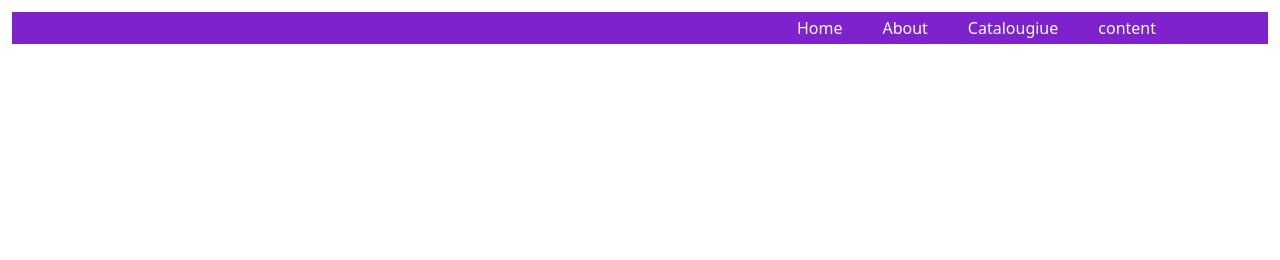
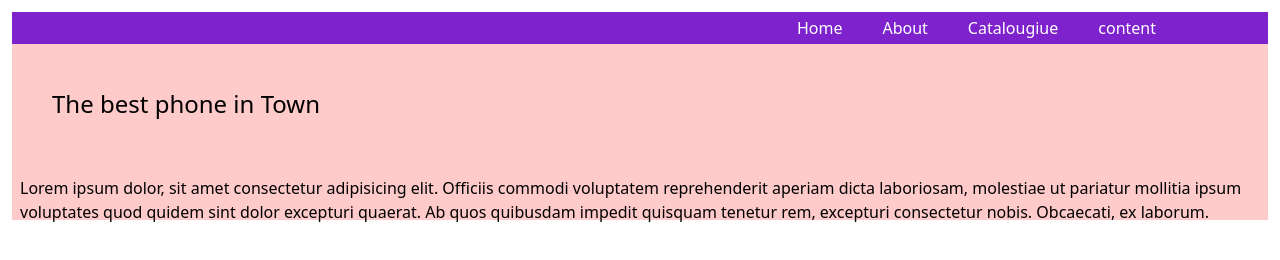
Before and after one commit to Ameyey/__Tailwind-CSS__, a plain HTML site: page index.html in a window 1280 px wide. Drawn offline with Linux system fonts and the light colour scheme.

Commit message:
create a min infrtion are

```diff
--- a/index.html
+++ b/index.html
@@ -6,12 +6,22 @@
   <title>Document</title>
   <link rel="stylesheet" href="output.css">
 </head>
-<body>
-  <ul class="m-3 flex space-x-10  bg-purple-700 px-28 py-1 text-white  justify-end">
+<body class="m-3">
+
+  <ul class="space-x-10  bg-purple-700 px-28 py-1 text-white flex justify-end">
     <li class="cursor-pointer">Home</li>
     <li class="cursor-pointer">About</li>
     <li class="cursor-pointer">Catalougiue</li>
     <li class="cursor-pointer">content</li>
   </ul>
+  <main>
+    <div class="bg-red-200 h-44 py-50">
+      <div class="text-2xl  py-11 p-10 ">The best phone in Town</div>
+      <p class="m-2 py-1">Lorem ipsum dolor, sit amet consectetur adipisicing elit.
+        Officiis commodi voluptatem reprehenderit aperiam dicta laboriosam,
+        molestiae ut pariatur mollitia ipsum voluptates quod quidem sint dolor excepturi quaerat.
+         Ab quos quibusdam impedit quisquam tenetur rem, excepturi consectetur nobis. Obcaecati, ex laborum.</p>
+    </div>
+  </main>
 </body>
 </html>
```
Also changed, not shown: output.css.
